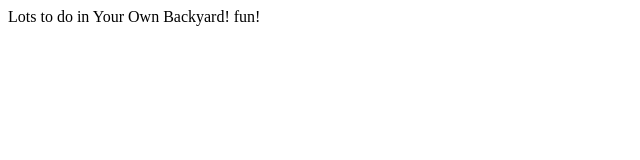
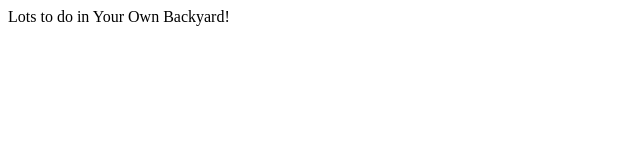
Before and after one commit to robomc2/robomc2.github.io, a plain HTML site: page index.html in a window 1280 px wide. Shown: the full height of the page, 0-640 px from the left. Drawn offline with Linux system fonts and the light colour scheme.

Commit message:
Update index.html

```diff
--- a/index.html
+++ b/index.html
@@ -1,6 +1,5 @@
 <html>
 <body>
 Lots to do in Your Own Backyard!
- fun!
 </body>
 </html>
```
